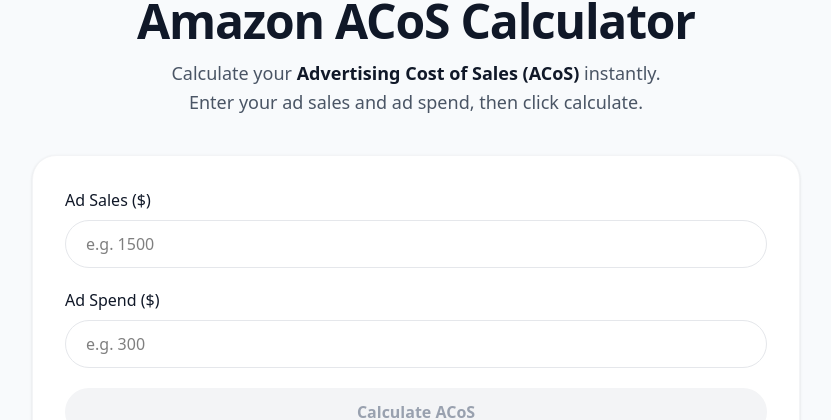
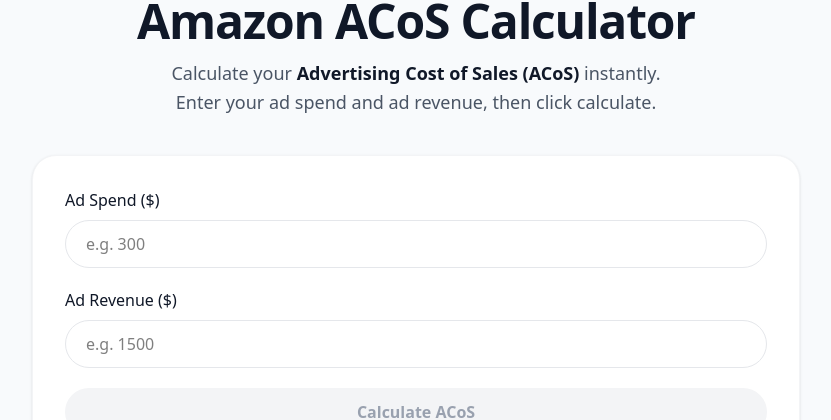
Before and after one commit to alextheolifant/amazon-acos-calculator, a Next.js app: page / in a window 1280 px wide. Shown: the part 103-523 px from the top of the page, without its empty margins (224-1055 px from the left). Built offline with nearby package versions, Linux system fonts and the light colour scheme.

Commit message:
Reorder inputs (spend first), rename to Ad Revenue, add focus helper text, and enforce numeric-only input

```diff
--- a/pages/index.tsx
+++ b/pages/index.tsx
@@ -2,14 +2,13 @@
 import React, { useMemo, useState } from "react";
 
 function parseMoney(v: string) {
-  // Accept: 1234 | 1,234.56 | $1,234.56
   const cleaned = (v || "").replace(/[^0-9.]/g, "");
   const n = Number(cleaned);
   return Number.isFinite(n) ? n : NaN;
 }
 
 function sanitizeNumericInput(value: string) {
-  // allow digits + one dot; strip everything else
+  // Allow digits + one dot; strip everything else
   let v = (value || "").replace(/[^0-9.]/g, "");
   const firstDot = v.indexOf(".");
   if (firstDot !== -1) {
@@ -24,27 +23,33 @@
 }
 
 export default function Home() {
-  const [adSales, setAdSales] = useState("");
+  // Ad Spend first
   const [adSpend, setAdSpend] = useState("");
+  const [adRevenue, setAdRevenue] = useState("");
   const [showResult, setShowResult] = useState(false);
 
-  const adSalesNum = useMemo(() => parseMoney(adSales), [adSales]);
+  // Helper text on focus
+  const [focusedField, setFocusedField] = useState<
+    "spend" | "revenue" | null
+  >(null);
+
   const adSpendNum = useMemo(() => parseMoney(adSpend), [adSpend]);
+  const adRevenueNum = useMemo(() => parseMoney(adRevenue), [adRevenue]);
 
   const canCalculate =
-    Number.isFinite(adSalesNum) &&
+    Number.isFinite(adRevenueNum) &&
     Number.isFinite(adSpendNum) &&
-    adSalesNum > 0;
+    adRevenueNum > 0;
 
-  const acos = canCalculate ? (adSpendNum / adSalesNum) * 100 : NaN;
+  const acos = canCalculate ? (adSpendNum / adRevenueNum) * 100 : NaN;
 
   function onCalculate() {
     setShowResult(true);
   }
 
   function onClear() {
-    setAdSales("");
     setAdSpend("");
+    setAdRevenue("");
     setShowResult(false);
   }
 
@@ -60,13 +65,13 @@
         <title>Amazon ACoS Calculator</title>
         <meta
           name="description"
-          content="Calculate your Amazon Advertising Cost of Sales (ACoS) using Ad Sales and Ad Spend."
+          content="Calculate your Amazon Advertising Cost of Sales (ACoS) using Ad Spend and Ad Revenue."
         />
       </Head>
 
       <div className="min-h-screen bg-[#f8fafc]">
         <div className="mx-auto max-w-5xl px-4 pt-12 pb-16">
-          {/* Optional breadcrumbs */}
+          {/* Breadcrumbs */}
           <div className="mb-8 flex justify-center text-sm text-gray-500">
             <span className="hover:text-gray-700 cursor-pointer">Home</span>
             <span className="mx-2 text-[#F7C948]">→</span>
@@ -82,7 +87,6 @@
               Amazon ACoS Calculator
             </h1>
 
-            {/* Less height between both lines */}
             <div className="mt-4 text-lg text-gray-600 leading-snug">
               <div>
                 Calculate your{" "}
@@ -92,7 +96,7 @@
                 instantly.
               </div>
               <div className="mt-1">
-                Enter your ad sales and ad spend, then click calculate.
+                Enter your ad spend and ad revenue, then click calculate.
               </div>
             </div>
           </div>
@@ -101,40 +105,70 @@
             <div className="w-full max-w-3xl rounded-3xl bg-white p-8 shadow-sm border border-gray-100">
               {/* Form enables Enter key submit */}
               <form onSubmit={onSubmit} className="space-y-5">
+                {/* Ad Spend FIRST */}
                 <div>
                   <div className="mb-2 font-medium text-gray-900">
-                    Ad Sales ($)
+                    Ad Spend ($)
                   </div>
                   <input
+                    type="text"
                     inputMode="decimal"
                     autoComplete="off"
                     spellCheck={false}
-                    value={adSales}
+                    value={adSpend}
+                    onFocus={() => setFocusedField("spend")}
+                    onBlur={() => setFocusedField(null)}
                     onChange={(e) => {
-                      setAdSales(sanitizeNumericInput(e.target.value));
+                      setAdSpend(sanitizeNumericInput(e.target.value));
+                      setShowResult(false);
+                    }}
+                    onPaste={(e) => {
+                      e.preventDefault();
+                      const text = e.clipboardData.getData("text");
+                      setAdSpend(sanitizeNumericInput(text));
+                      setShowResult(false);
+                    }}
+                    placeholder="e.g. 300"
+                    className="w-full h-12 rounded-full border border-gray-200 px-5 outline-none focus:border-gray-300"
+                  />
+                  {focusedField === "spend" && (
+                    <div className="mt-2 text-sm text-gray-500">
+                      Enter your total ad spend (numbers only).
+                    </div>
+                  )}
+                </div>
+
+                {/* Ad Revenue SECOND */}
+                <div>
+                  <div className="mb-2 font-medium text-gray-900">
+                    Ad Revenue ($)
+                  </div>
+                  <input
+                    type="text"
+                    inputMode="decimal"
+                    autoComplete="off"
+                    spellCheck={false}
+                    value={adRevenue}
+                    onFocus={() => setFocusedField("revenue")}
+                    onBlur={() => setFocusedField(null)}
+                    onChange={(e) => {
+                      setAdRevenue(sanitizeNumericInput(e.target.value));
+                      setShowResult(false);
+                    }}
+                    onPaste={(e) => {
+                      e.preventDefault();
+                      const text = e.clipboardData.getData("text");
+                      setAdRevenue(sanitizeNumericInput(text));
                       setShowResult(false);
                     }}
                     placeholder="e.g. 1500"
                     className="w-full h-12 rounded-full border border-gray-200 px-5 outline-none focus:border-gray-300"
                   />
-                </div>
-
-                <div>
-                  <div className="mb-2 font-medium text-gray-900">
-                    Ad Spend ($)
-                  </div>
-                  <input
-                    inputMode="decimal"
-                    autoComplete="off"
-                    spellCheck={false}
-                    value={adSpend}
-                    onChange={(e) => {
-                      setAdSpend(sanitizeNumericInput(e.target.value));
-                      setShowResult(false);
-                    }}
-                    placeholder="e.g. 300"
-                    className="w-full h-12 rounded-full border border-gray-200 px-5 outline-none focus:border-gray-300"
-                  />
+                  {focusedField === "revenue" && (
+                    <div className="mt-2 text-sm text-gray-500">
+                      Enter your ad-attributed revenue (numbers only).
+                    </div>
+                  )}
                 </div>
 
                 <button
@@ -162,7 +196,7 @@
                     <div className="mt-2 text-sm text-gray-700">
                       Formula:{" "}
                       <span className="font-semibold">
-                        (Ad Spend ÷ Ad Sales) × 100
+                        (Ad Spend ÷ Ad Revenue) × 100
                       </span>
                     </div>
 
```
